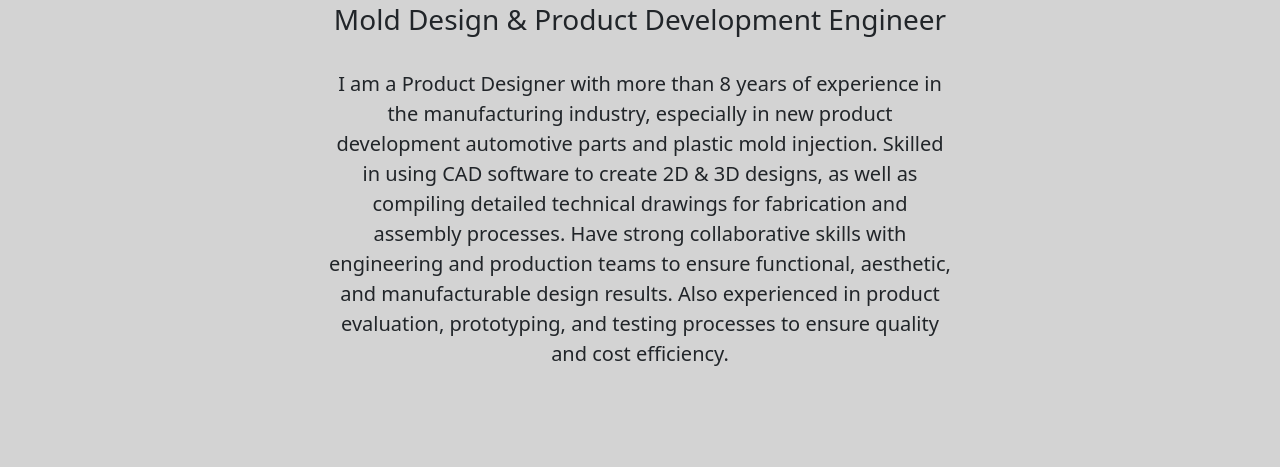
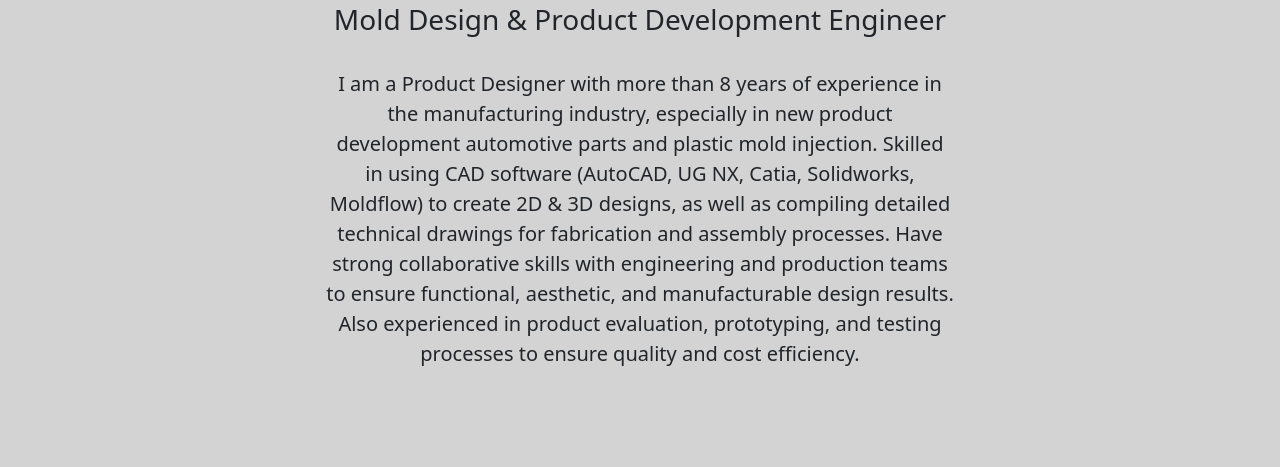
Before and after one commit to musliminsusanto/musliminsusanto.github.io, a plain HTML site: page index.html in a window 1280 px wide. Shown: the part 333-800 px from the top of the page. Drawn offline with nearby package versions, Linux system fonts and the light colour scheme.

Commit message:
index.html
update home

```diff
--- a/index.html
+++ b/index.html
@@ -68,7 +68,7 @@
         <div class="col-md-6">
           <p>
             I am a Product Designer with more than 8 years of experience in the manufacturing industry, especially in new product development automotive parts and plastic mold injection.
-            Skilled in using CAD software to create 2D & 3D designs, as well as compiling detailed technical drawings for fabrication and assembly processes.
+            Skilled in using CAD software (AutoCAD, UG NX, Catia, Solidworks, Moldflow) to create 2D & 3D designs, as well as compiling detailed technical drawings for fabrication and assembly processes.
             Have strong collaborative skills with engineering and production teams to ensure functional, aesthetic, and manufacturable design results.
             Also experienced in product evaluation, prototyping, and testing processes to ensure quality and cost efficiency.
           </p>
```
